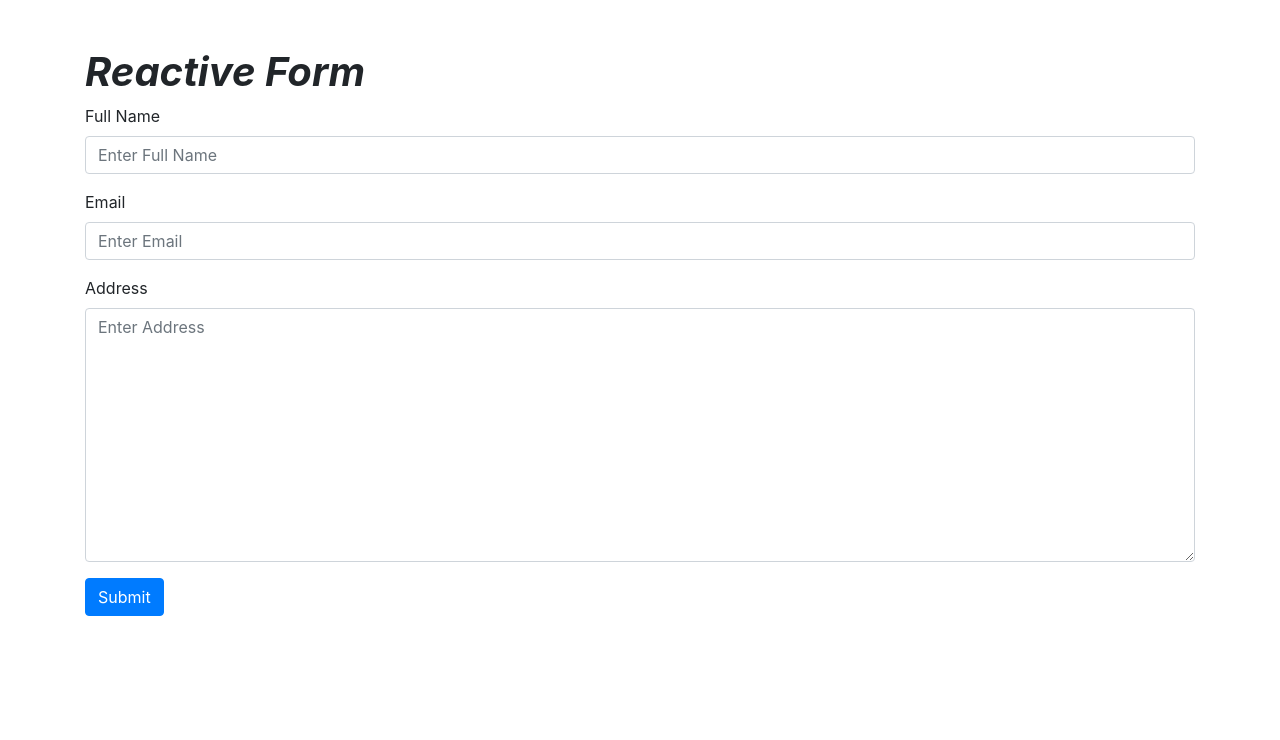
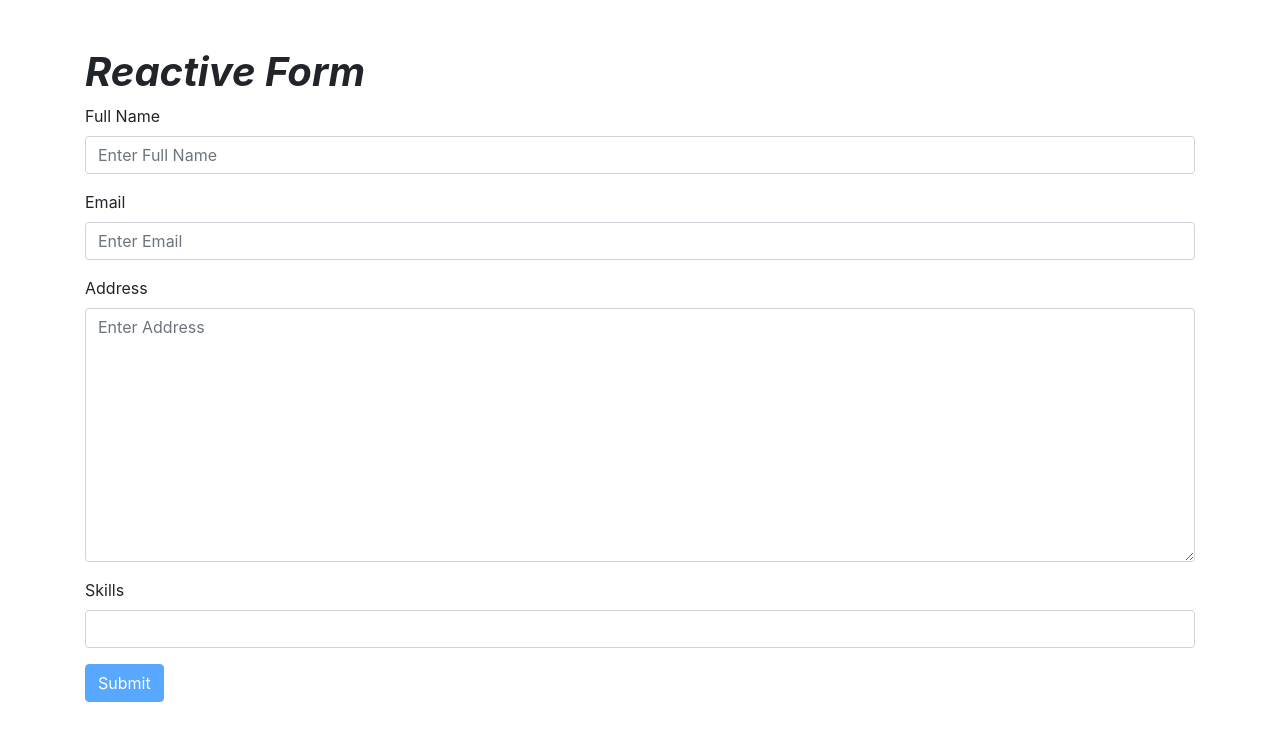
Before and after one commit to ChanderParkash179/AngularJourney, an Angular app: page / in a window 1280 px wide. Shown: the top 740 px of the page. Built offline with nearby package versions, Linux system fonts and the light colour scheme.

Commit message:
nested form in reactive forms

```diff
--- a/src/app/components/sections/reactive-forms/reactive-forms.component.html
+++ b/src/app/components/sections/reactive-forms/reactive-forms.component.html
@@ -2,7 +2,7 @@
   <div class="form-area">
     <h1><strong><i>Reactive Form</i></strong></h1>
 
-    <form [formGroup]='form'>
+    <form [formGroup]='form' (ngSubmit)="onSubmit()">
 
       <div class="form-group">
         <label>Full Name</label>
@@ -35,7 +35,15 @@
         </div>
       </div>
 
-      <button type="submit" class="btn btn-primary" [disabled]="form.invalid && form.touched">Submit</button>
+      <div class="form-group">
+        <label>Skills</label>
+        <input type="text" class="form-control" #skill (keyup.enter)="addSkill(skill)">
+      </div>
+      <ul class="list-group">
+        <li class="list-group-item" *ngFor="let s of Skills.controls; let i = index">{{ s.value }} &nbsp; <a
+            class="btn btn-sm btn-danger" (click)="onRemove(i)"><strong> X </strong></a></li>
+      </ul>
+      <button type="submit" class="btn btn-primary" [disabled]="form.invalid">Submit</button>
     </form>
   </div>
 </div>
--- a/src/app/components/sections/reactive-forms/reactive-forms.component.ts
+++ b/src/app/components/sections/reactive-forms/reactive-forms.component.ts
@@ -1,5 +1,5 @@
 import { Component, OnInit, Pipe } from '@angular/core';
-import { FormGroup, FormControl, NgForm, Validators, AbstractControl } from '@angular/forms';
+import { FormGroup, FormControl, NgForm, Validators, AbstractControl, FormArray } from '@angular/forms';
 
 @Component({
   selector: 'app-reactive-forms',
@@ -13,13 +13,31 @@ export class ReactiveFormsComponent implements OnInit {
   form: any = new FormGroup({
     fullName: new FormControl('', [Validators.required, Validators.minLength(6)]),
     email: new FormControl('', [Validators.required, Validators.pattern(this.emailPattern)]),
-    address: new FormControl('', [Validators.required])
+    address: new FormControl('', [Validators.required]),
+    skills: new FormArray([])
   });
+
+  get Skills() {
+    return this.form.get('skills') as FormArray;
+  }
+
+  addSkill(skill: HTMLInputElement) {
+    this.Skills.push(new FormControl(skill.value));
+
+    skill.value = '';
+  }
 
   getControl(name: any): AbstractControl | null {
     return this.form.get(name)
   }
 
+  onSubmit() {
+    console.log(this.form.value);
+  }
+
+  onRemove(index: any) {
+    this.Skills.removeAt(index);
+  }
 
   constructor() { }
 
```
